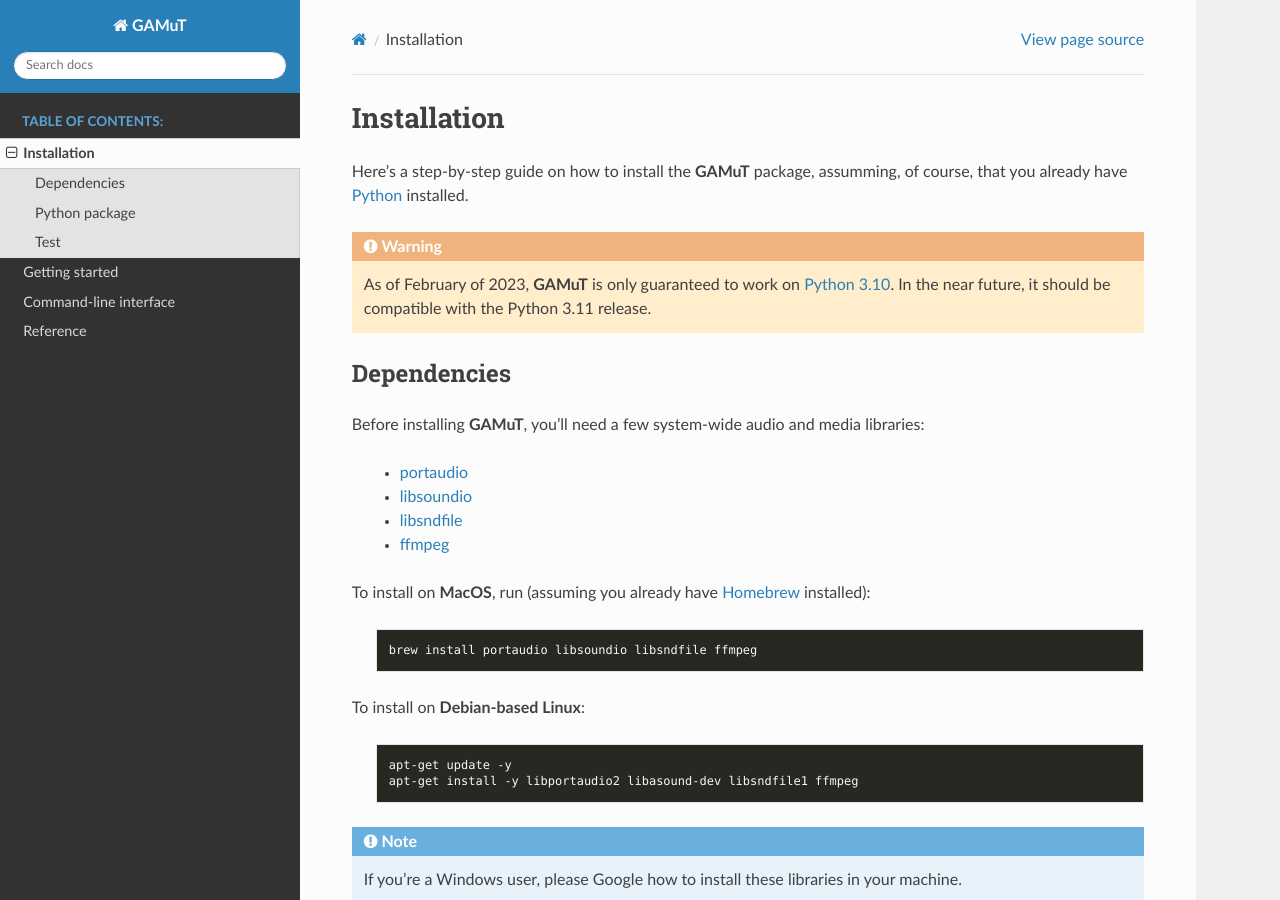
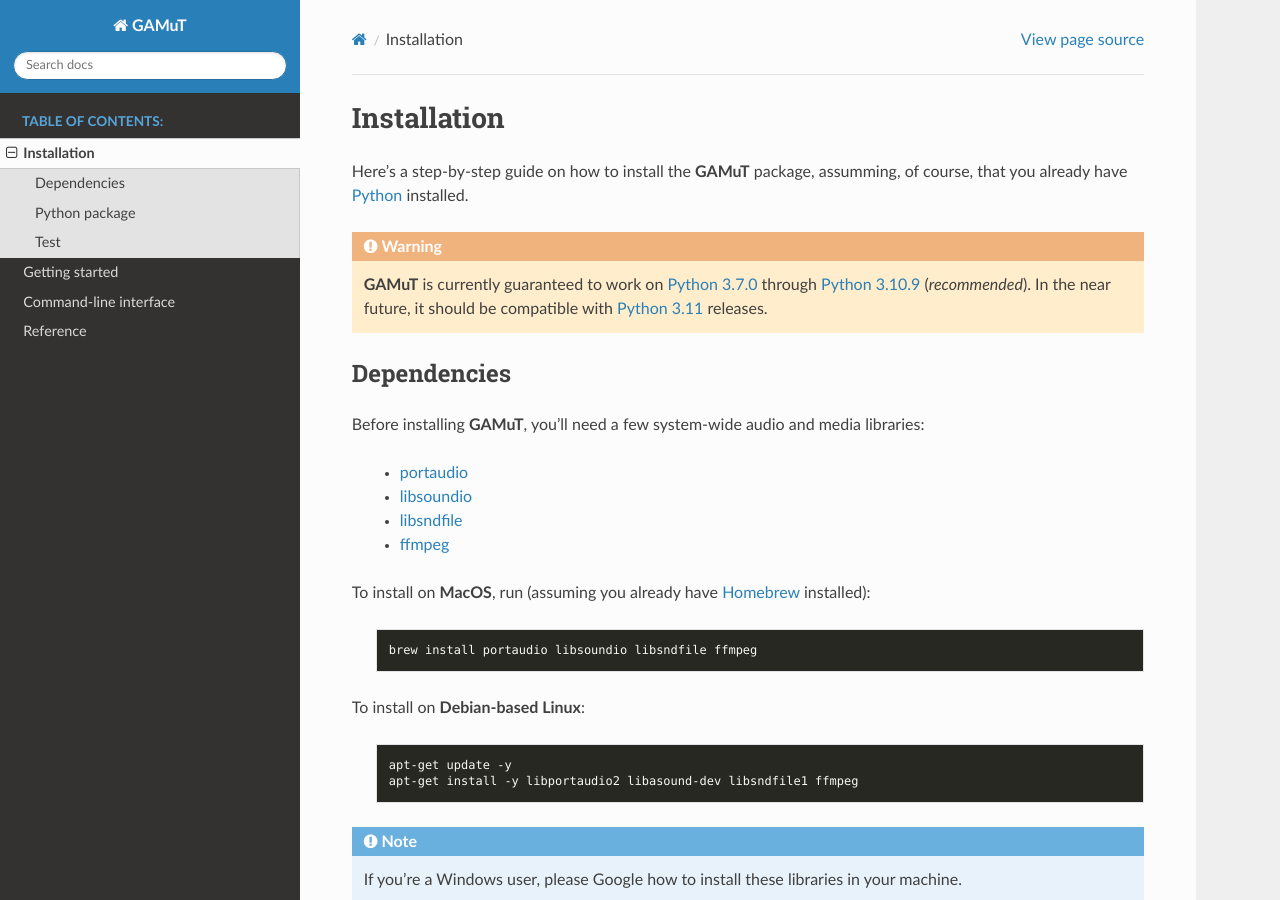
Before and after one commit to felipetovarhenao/gamut, a Sphinx documentation site: the page built from docs/source/installation.rst, in a window 1280 px wide and 900 px high. Built offline with Sphinx 7.4.7 and the Read the Docs theme 2.0.0, drawn with Linux system fonts in a browser that asks for light colours.

Commit message:
changed python version compatibility notice in docs

```diff
--- a/docs/source/installation.rst
+++ b/docs/source/installation.rst
@@ -4,8 +4,8 @@
 Here's a step-by-step guide on how to install the **GAMuT** package, assumming, of course, that you already have `Python <https://www.python.org/downloads/release/python-3109/>`_ installed.
 
 .. warning::
-	As of February of 2023, **GAMuT** is only guaranteed to work on `Python 3.10 <https://www.python.org/downloads/release/python-3109/>`_.
-	In the near future, it should be compatible with the Python 3.11 release.
+	**GAMuT** is currently guaranteed to work on `Python 3.7.0 <https://www.python.org/downloads/release/python-370>`_ through `Python 3.10.9 <https://www.python.org/downloads/release/python-3109/>`_ (`recommended`).
+	In the near future, it should be compatible with `Python 3.11 <https://www.python.org/downloads/release/python-3112>`_ releases.
 
 Dependencies
 --------------
```
Also changed, not shown: 1 other file.
